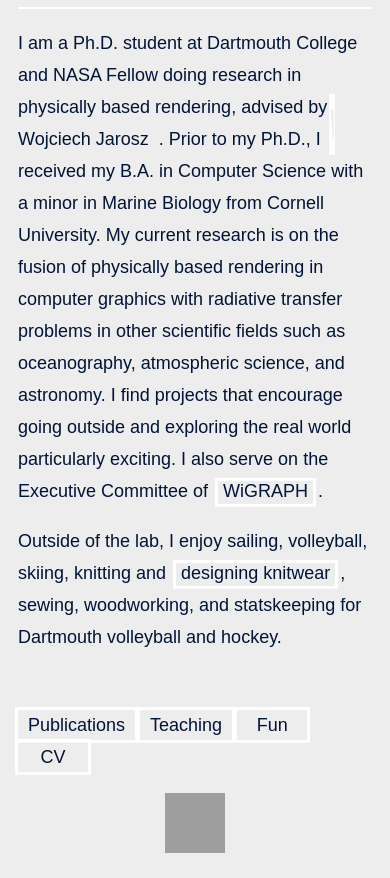
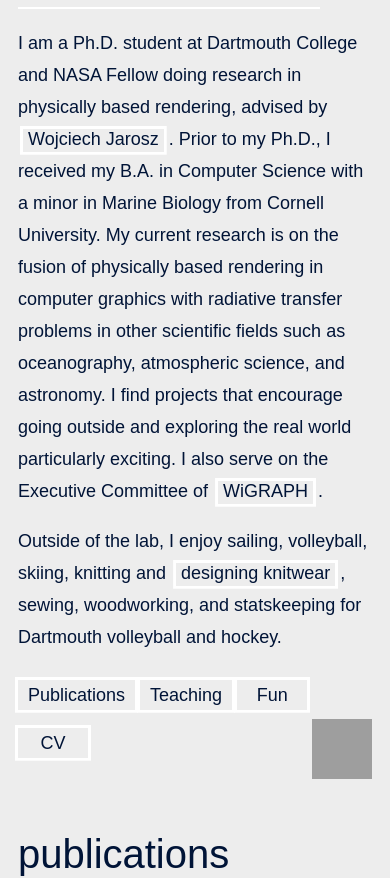
Before and after one commit to ksalesin/pro-website, an Eleventy site: page src/index.html in a window 390 px wide. Shown: the part 259-1137 px from the top of the page. Built offline with nearby package versions, Linux system fonts and the light colour scheme; Eleventy itself is replaced by a stand-in of ours; files that its build step writes are made by us from their sources; grey boxes are pictures that could not be loaded; a web font is replaced by a local one.

Commit message:
fix hero responsive layout

```diff
--- a/src/_includes/layouts/homepage.njk
+++ b/src/_includes/layouts/homepage.njk
@@ -9,14 +9,13 @@
             <p>I am a Ph.D. student at Dartmouth College and NASA Fellow doing research in physically based rendering, advised by <a class="zap-link" href="https://cs.dartmouth.edu/~wjarosz/" target="_blank"><span class="zap-link-border"></span>Wojciech Jarosz</a>. Prior to my Ph.D., I received my B.A. in Computer Science with a minor in Marine Biology from Cornell University. My current research is on the fusion of physically based rendering in computer graphics with radiative transfer problems in other scientific fields such as oceanography, atmospheric science, and astronomy. I find projects that encourage going outside and exploring the real world particularly exciting. I also serve on the Executive Committee of <a class="zap-link" href="https://www.wigraph.org" target="_blank"><span class="zap-link-border"></span>WiGRAPH</a>.</p>
             <p>Outside of the lab, I enjoy sailing, volleyball, skiing, knitting and <a class="zap-link" href="https://knitquations.com" target="_blank"><span class="zap-link-border"></span>designing knitwear</a>, sewing, woodworking, and statskeeping for Dartmouth volleyball and hockey.</p>
 
-            <div class="spacer"></div>
             <ul class="hz-link-list">
                 <a class="zap-link" href="#publications"><li><span class="zap-link-border"></span>Publications</li></a>
                 <a class="zap-link" href="#teaching"><li><span class="zap-link-border"></span>Teaching</li></a>
                 <a class="zap-link" href="#fun"><li><span class="zap-link-border"></span>Fun</li></a>
                 <a class="zap-link" href="files/site/Salesin_Katherine_CV.pdf" target="_blank"><li><span class="zap-link-border"></span>CV</li></a>
+                <a href="mailto:katherine.a.salesin.gr@dartmouth.edu"><span id="airplane"></span></a>
             </ul>
-            <a href="mailto:katherine.a.salesin.gr@dartmouth.edu"><span id="airplane"></span></a>
         </div>
     </div>
 
--- a/src/_includes/sass/styles.scss
+++ b/src/_includes/sass/styles.scss
@@ -11,11 +11,21 @@ body {
     min-height: 100vh;
 
     .hero-content {
-		@include bp(m) {
+		@include bp(l) {
 			position: absolute;
 			top: 50%;
 			left: 50%;
 			transform: translateX(-50%) translateY(-50%);
+		}
+
+		h1 {
+			white-space: nowrap;
+		}
+
+		.hr {
+			min-width: 300px;
+			max-width: 500px;
+			width: 70%;
 		}
 
 		#portrait {
@@ -26,7 +36,7 @@ body {
 			border-radius: 50%;
 			border: 3px solid white;
 
-			@include bp(m) {
+			@include bp(l) {
 				float: right;
 				margin-top: -35px;
 				margin-right: 20px;
@@ -34,19 +44,15 @@ body {
 		}
 
 		#airplane {
-			display: block;
+			float: right;
 			width: 60px;
 			height: 60px;
 			background-image: url("https://cs.dartmouth.edu/~ksalesin/files/site/airplane-closed.png");
 			background-size: 100% 100%;
-			margin: 20px auto 0 auto;
+			margin-left: 20px;
 
 			&:hover {
 				background-image: url("https://cs.dartmouth.edu/~ksalesin/files/site/airplane-open.png");
-			}
-
-			@include bp(m) {
-				display: inline-block;
 			}
 		}
     }
@@ -69,7 +75,7 @@ body {
 		display: inline-block;
 		min-width: 50px;
 		text-align: center;
-		line-height: 2rem;
+		line-height: 3rem;
 	}
 
 	.zap-link {
@@ -174,6 +180,7 @@ body {
 	padding-right: 5px;
 	color: $main-text-color;
     text-decoration: none;
+	white-space: nowrap;
 }
 
 .zap-link-border {
```
